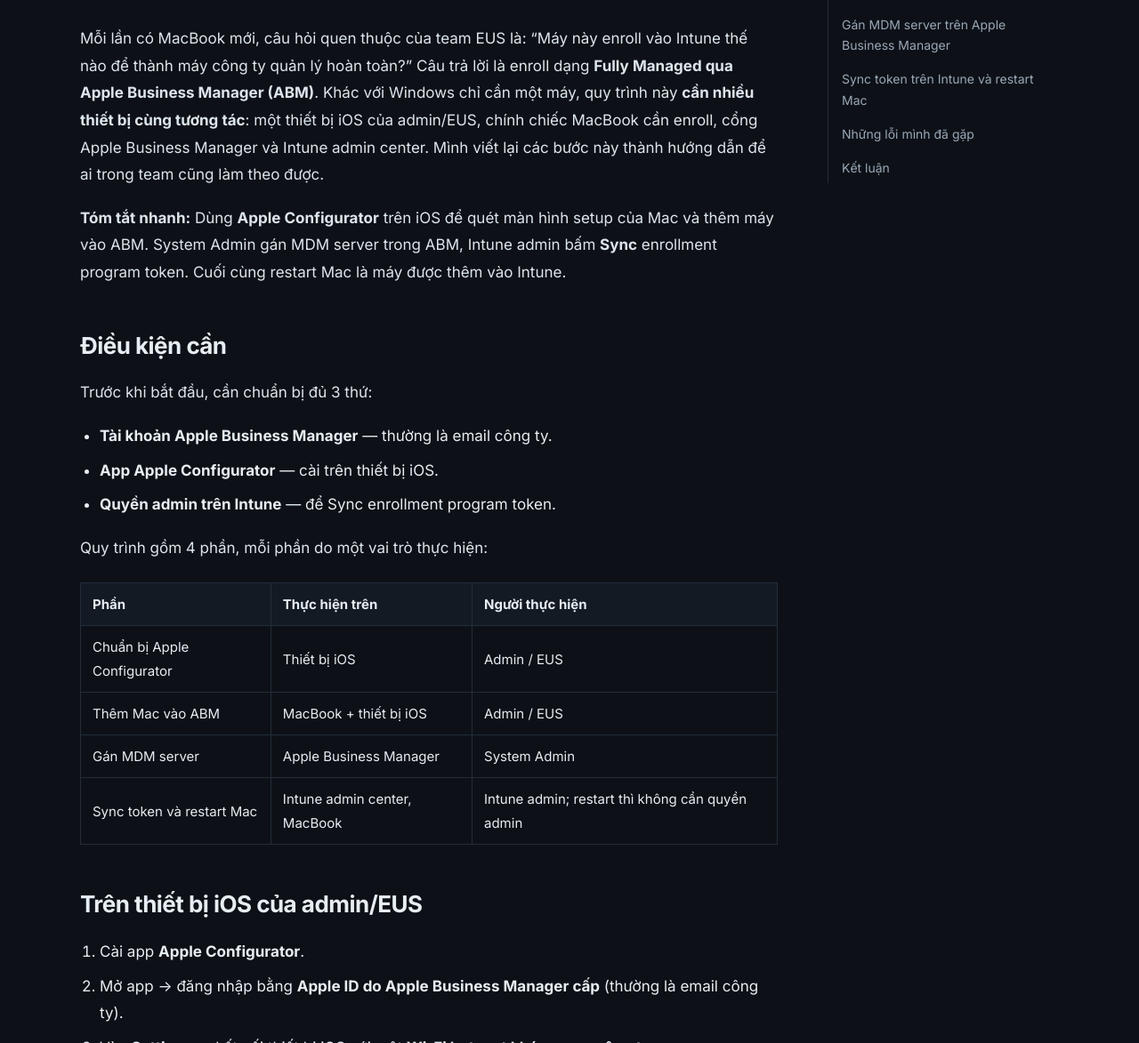
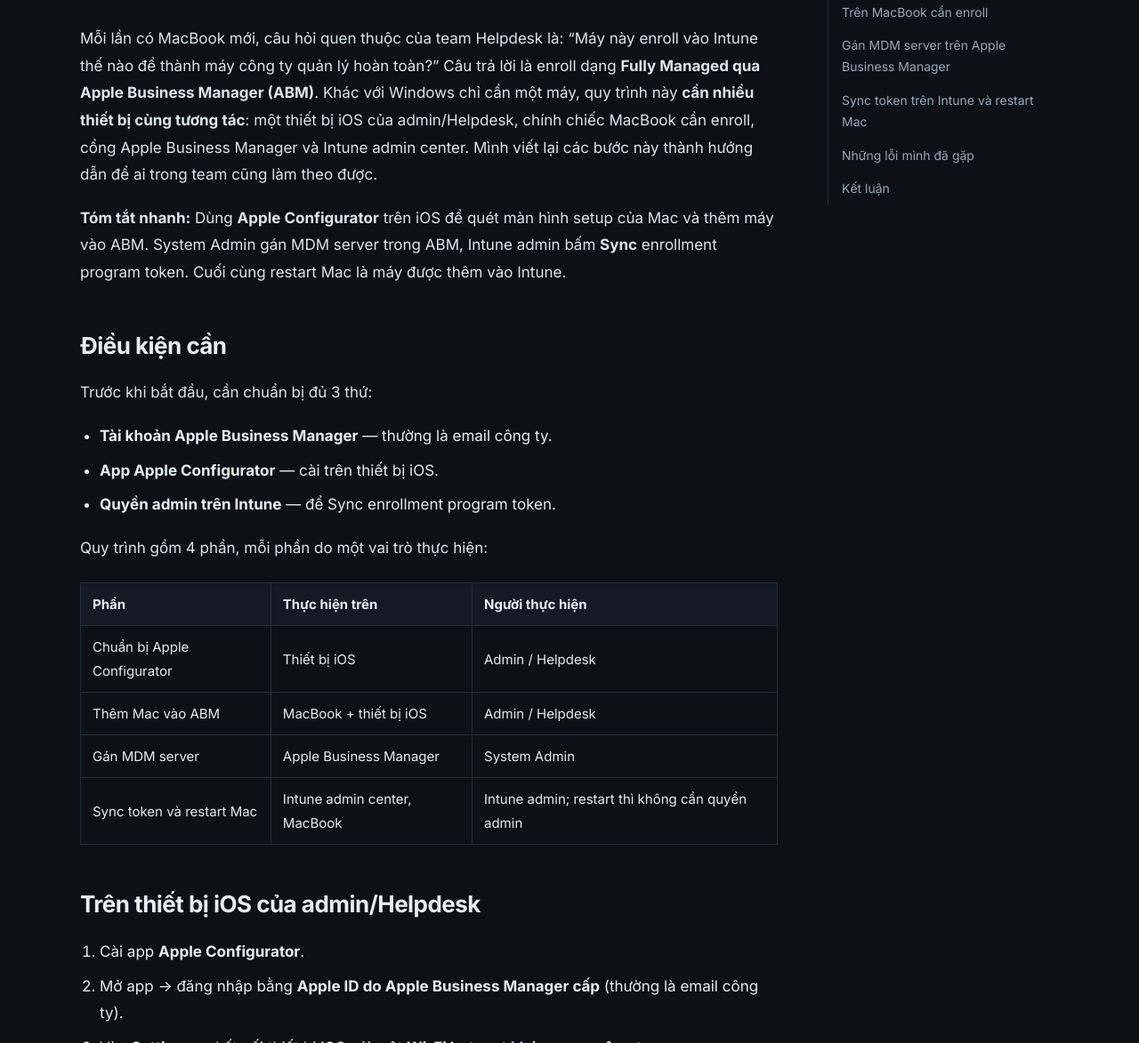
Before and after one commit to congtamsoul/congtamsoul.github.io, a Jekyll site: the page built from _posts/2026-11-12-how-to-enroll-new-macbook-to-intune-fully-managed.md, in a window 1280 px wide and 1400 px high, scrolled down 619 px, cut to the strip 227-1400 px from the top of the window. Shown: the whole strip at 89% size. Built offline with Jekyll 4.4.1, drawn with Linux system fonts in a browser that asks for light colours; comment, search, counter and statistics services are not loaded; some of the changed text lies outside the part shown.

Commit message:
edit ten eus

```diff
--- a/_posts/2026-11-12-how-to-enroll-new-macbook-to-intune-fully-managed.md
+++ b/_posts/2026-11-12-how-to-enroll-new-macbook-to-intune-fully-managed.md
@@ -21,7 +21,7 @@
   - /posts/how-to-enroll-new-macbook-to-intune.html
 ---
 
-Mỗi lần có MacBook mới, câu hỏi quen thuộc của team EUS là: "Máy này enroll vào Intune thế nào để thành máy công ty quản lý hoàn toàn?" Câu trả lời là enroll dạng **Fully Managed qua Apple Business Manager (ABM)**. Khác với Windows chỉ cần một máy, quy trình này **cần nhiều thiết bị cùng tương tác**: một thiết bị iOS của admin/EUS, chính chiếc MacBook cần enroll, cổng Apple Business Manager và Intune admin center. Mình viết lại các bước này thành hướng dẫn để ai trong team cũng làm theo được.
+Mỗi lần có MacBook mới, câu hỏi quen thuộc của team Helpdesk là: "Máy này enroll vào Intune thế nào để thành máy công ty quản lý hoàn toàn?" Câu trả lời là enroll dạng **Fully Managed qua Apple Business Manager (ABM)**. Khác với Windows chỉ cần một máy, quy trình này **cần nhiều thiết bị cùng tương tác**: một thiết bị iOS của admin/Helpdesk, chính chiếc MacBook cần enroll, cổng Apple Business Manager và Intune admin center. Mình viết lại các bước này thành hướng dẫn để ai trong team cũng làm theo được.
 
 **Tóm tắt nhanh:** Dùng **Apple Configurator** trên iOS để quét màn hình setup của Mac và thêm máy vào ABM. System Admin gán MDM server trong ABM, Intune admin bấm **Sync** enrollment program token. Cuối cùng restart Mac là máy được thêm vào Intune.
 
@@ -37,12 +37,12 @@
 
 | Phần | Thực hiện trên | Người thực hiện |
 |---|---|---|
-| Chuẩn bị Apple Configurator | Thiết bị iOS | Admin / EUS |
-| Thêm Mac vào ABM | MacBook + thiết bị iOS | Admin / EUS |
+| Chuẩn bị Apple Configurator | Thiết bị iOS | Admin / Helpdesk |
+| Thêm Mac vào ABM | MacBook + thiết bị iOS | Admin / Helpdesk |
 | Gán MDM server | Apple Business Manager | System Admin |
 | Sync token và restart Mac | Intune admin center, MacBook | Intune admin; restart thì không cần quyền admin |
 
-## Trên thiết bị iOS của admin/EUS
+## Trên thiết bị iOS của admin/Helpdesk
 
 1. Cài app **Apple Configurator**.
 2. Mở app → đăng nhập bằng **Apple ID do Apple Business Manager cấp** (thường là email công ty).
@@ -100,7 +100,7 @@
 
 ## Kết luận
 
-Enroll MacBook mới vào Intune qua ABM gồm 4 phần rõ ràng: iOS quét Mac vào ABM → System Admin gán MDM server → Intune admin Sync token → restart Mac. Hai điểm quan trọng nhất là **không bấm Continue** ở màn hình chọn ngôn ngữ và **không restart Mac** trước khi Sync xong. Việc tiếp theo bạn nên làm: lưu hướng dẫn này cho team EUS và thống nhất ai là người xác nhận đã Sync trước khi restart máy.
+Enroll MacBook mới vào Intune qua ABM gồm 4 phần rõ ràng: iOS quét Mac vào ABM → System Admin gán MDM server → Intune admin Sync token → restart Mac. Hai điểm quan trọng nhất là **không bấm Continue** ở màn hình chọn ngôn ngữ và **không restart Mac** trước khi Sync xong. Việc tiếp theo bạn nên làm: lưu hướng dẫn này cho team Helpdesk và thống nhất ai là người xác nhận đã Sync trước khi restart máy.
 
 Team bạn đang enroll MacBook theo cách nào? Bạn đã từng gặp lỗi "Failed to add Mac" chưa? Chia sẻ ở phần bình luận nhé!
 
```
